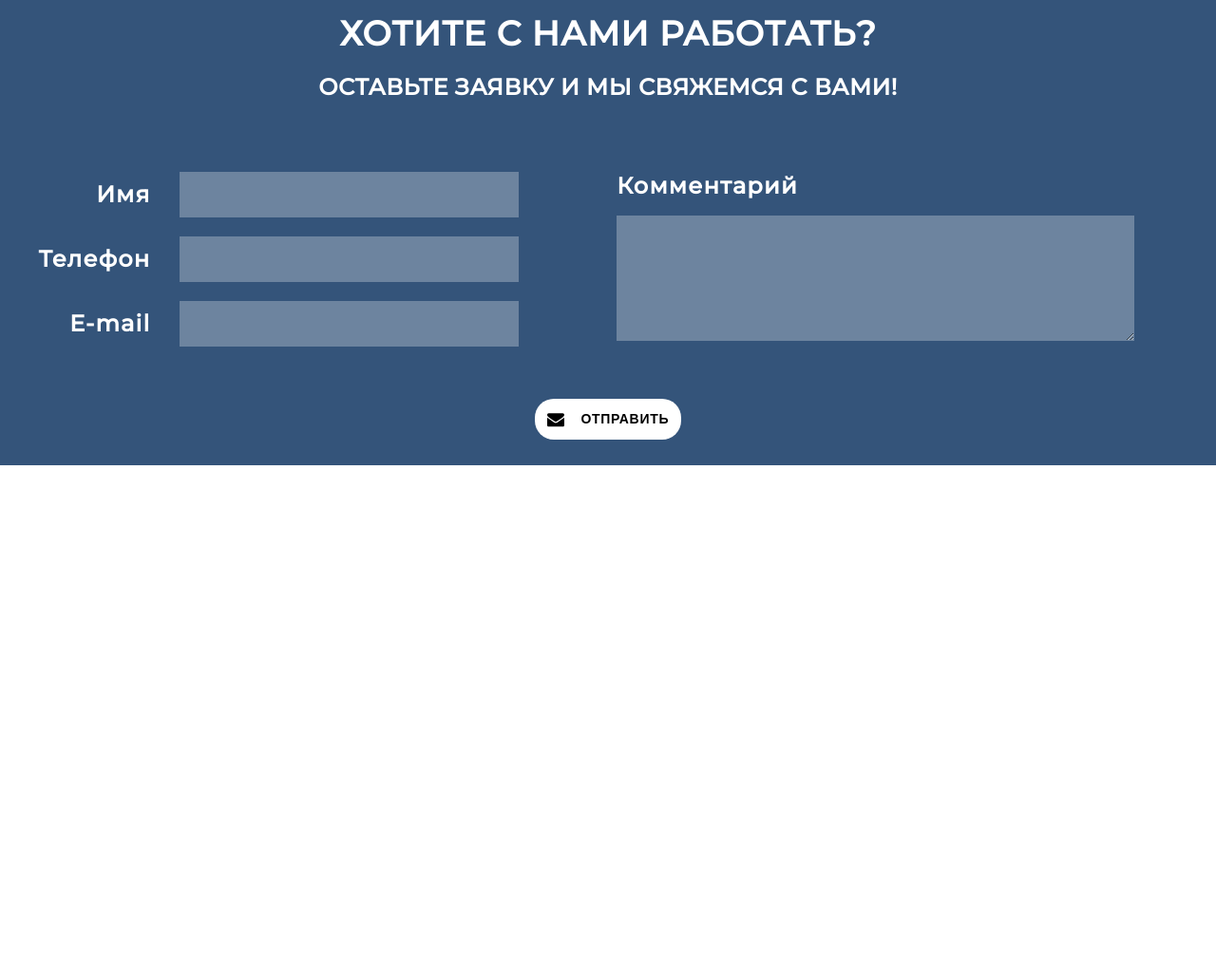
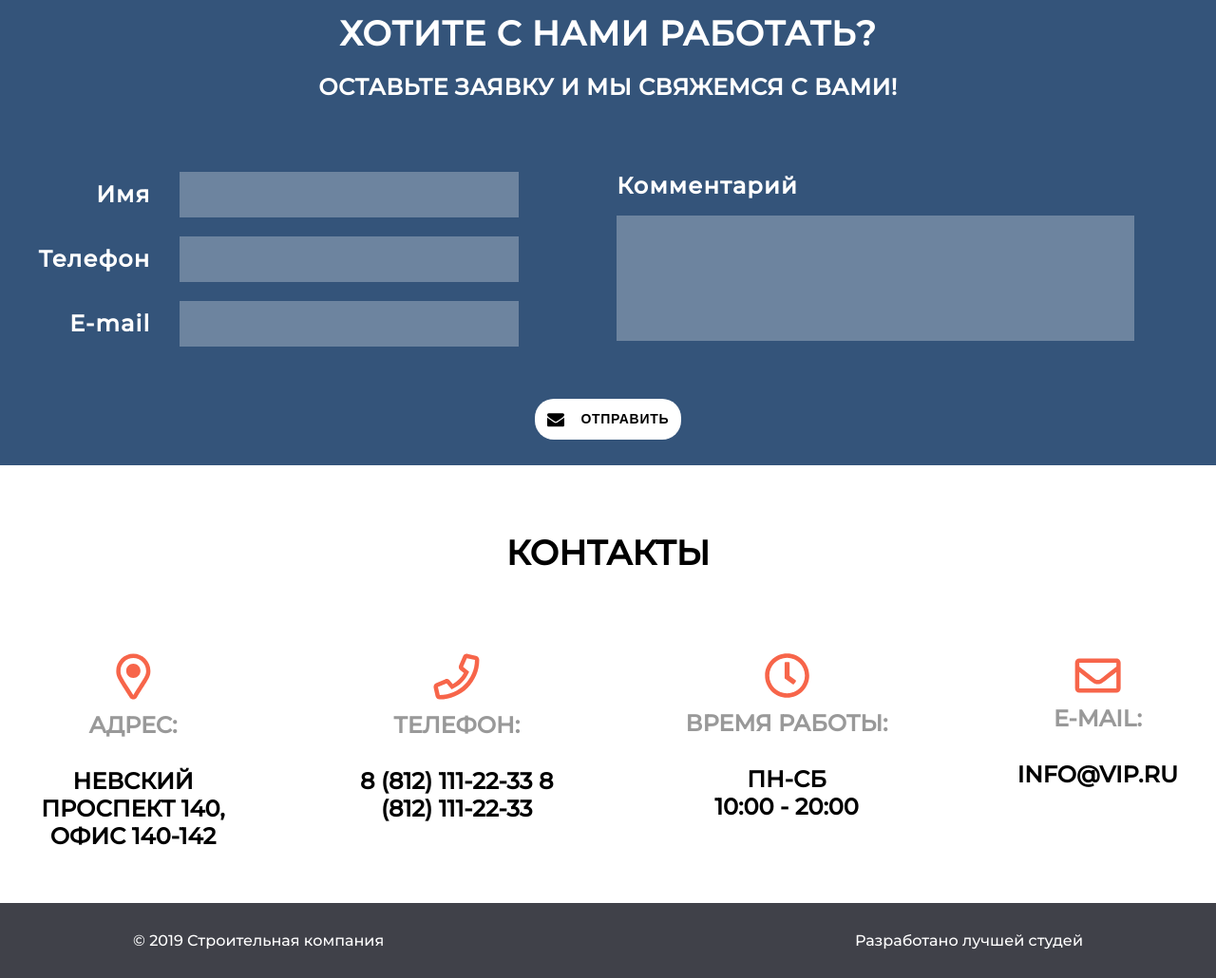
Before and after one commit to Ekaterina24/Visiting_card, a PHP site: page / in a window 1280 px wide. Shown: the part 5178-6208 px from the top of the page at 95% size. Before the commit the page ends 5668 px from the top, so only its background shows below. Run offline with PHP 8.4, Linux system fonts and the light colour scheme.

Commit message:
contacts + footer

```diff
--- a/css/style.css
+++ b/css/style.css
@@ -736,6 +736,8 @@ textarea {
     width: 525px;
     height: 132px;
     border: 0;
+
+    resize : none;
 }
 
 .form-right {
@@ -772,6 +774,110 @@ textarea {
 
 .form-hidden {
     display: none;
+}
+
+textarea:hover {
+    cursor: pointer;
+}
+
+input:hover {
+    cursor: pointer;
+}
+
+/* -----9ый блок контакты ------- */
+
+.contacts {
+    margin-top: 70px;
+    margin-bottom: 56px;
+}
+
+.container-contacts {
+    max-width: 1200px;
+    margin: 0 auto;
+}
+
+.contacts h2 {
+    font-style: normal;
+    font-weight: bold;
+    font-size: 36px;
+    text-transform: uppercase;
+    color: #000000;
+    text-align: center;
+    margin: 0;
+
+    margin-bottom: 84px;
+}
+
+.one {
+    max-width: 200px;
+}
+
+.two {
+    max-width: 209px;
+}
+
+.three, .four {
+    max-width: 214px;
+}
+
+.wrapper-contacts {
+    display: flex;
+    justify-content: space-between;
+}
+
+.contacts-block {
+    display: inline-block;
+    text-align: center;
+    vertical-align: middle;
+}
+
+.contacts-block img {
+    margin-bottom: 8px;
+}
+
+.contacts-block .contacts-block-title {
+    font-style: normal;
+    font-weight: bold;
+    font-size: 24px;
+    color: #999999;
+    text-transform: uppercase;
+    margin-bottom: 30px;
+}
+
+.contacts-block .contacts-block-text {
+    font-style: normal;
+    font-weight: bold;
+    font-size: 24px;
+    line-height: 29px;
+    color: #000000;
+}
+
+.unic {
+    max-width: 152px;
+    margin: 0 auto;
+}
+
+
+/* ------footer-------- */
+
+footer {
+    background: #404149;
+}
+
+.container-footer {
+    max-width: 1000px;
+    display: flex;
+    justify-content: space-between;
+    margin: 0 auto;
+    padding: 30px 0 30px;
+}
+
+footer span {
+    display: inline-block;
+    font-style: normal;
+    font-weight: normal;
+    font-size: 16px;
+    color: #FFFFFF;
 }
 
 
--- a/index.html
+++ b/index.html
@@ -675,6 +675,47 @@
 
     </div>
 
+    <div class="contacts">
+        <div class="container-contacts">
+            <h2>контакты</h2>
+            <div class="wrapper-contacts">
+                <div class="contacts-block one">
+                    <img src="images/adress.svg" alt="adress">
+                    <div class="contacts-block-title">адрес:</div>
+                    <div class="contacts-block-text">НЕВСКИЙ ПРОСПЕКТ 140,
+                        ОФИС 140-142</div>
+                </div>
+
+                <div class="contacts-block two">
+                    <img src="images/tel.svg" alt="tel">
+                    <div class="contacts-block-title">телефон:</div>
+                    <div class="contacts-block-text">8 (812) 111-22-33
+                        8 (812) 111-22-33</div>
+                </div>
+
+                <div class="contacts-block three">
+                    <img src="images/clock.svg" alt="clock">
+                    <div class="contacts-block-title">время работы:</div>
+                    <div class="contacts-block-text unic">ПН-СБ 10:00 - 20:00</div>
+                </div>
+
+                <div class="contacts-block four">
+                    <img src="images/email.svg" alt="email">
+                    <div class="contacts-block-title">e-mail:</div>
+                    <div class="contacts-block-text">INFO@VIP.RU</div>
+                </div>
+            </div>
+
+        </div>
+    </div>
+
+    <footer>
+        <div class="container-footer">
+            <span>© 2019 Строительная компания</span>
+            <span>Разработано лучшей студей</span>
+        </div>
+    </footer>
+
 
     <script src="https://unpkg.com/swiper/swiper-bundle.min.js"></script>
     <script src="js/script.js"></script>
--- a/second.html
+++ b/second.html
@@ -576,8 +576,7 @@
                 <div class="contacts-block three">
                     <img src="images/clock.svg" alt="clock">
                     <div class="contacts-block-title">время работы:</div>
-                    <div class="contacts-block-text">ПН-СБ
-                        10:00 - 20:00</div>
+                    <div class="contacts-block-text unic">ПН-СБ 10:00 - 20:00</div>
                 </div>
 
                 <div class="contacts-block four">
```
Also changed, not shown: other parts of css/style.css (+74 -0 lines), css/second.css (+6 -1 lines).
